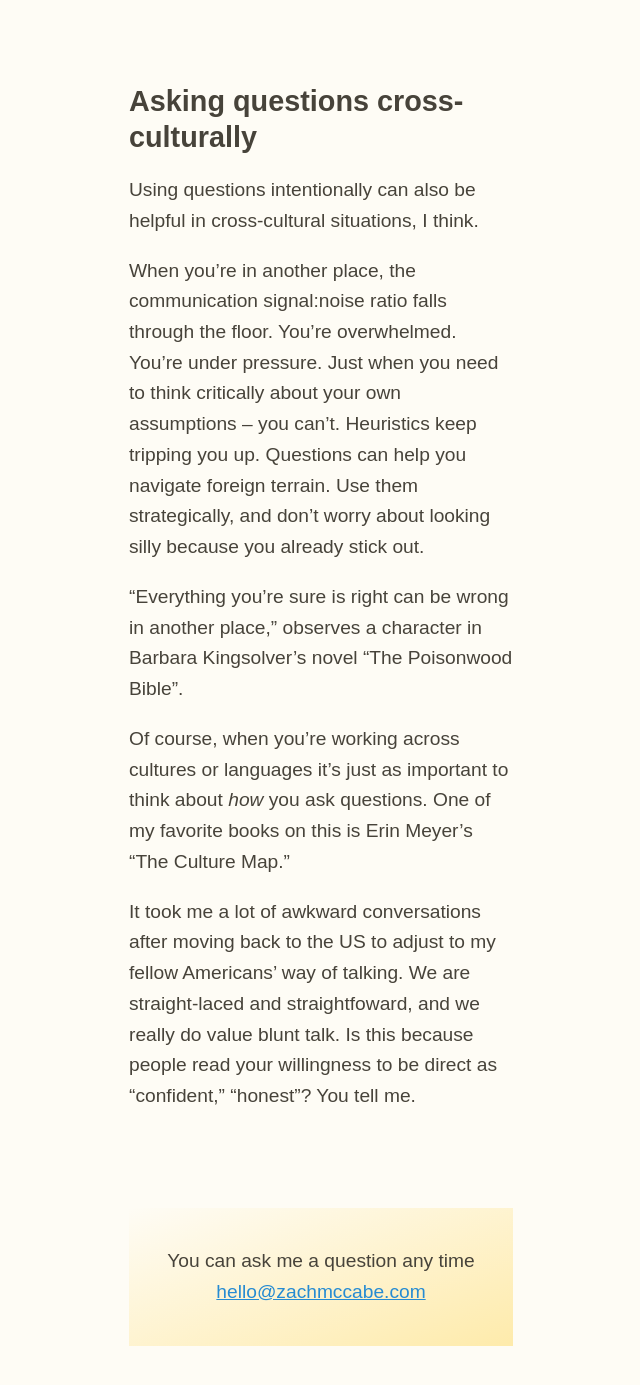
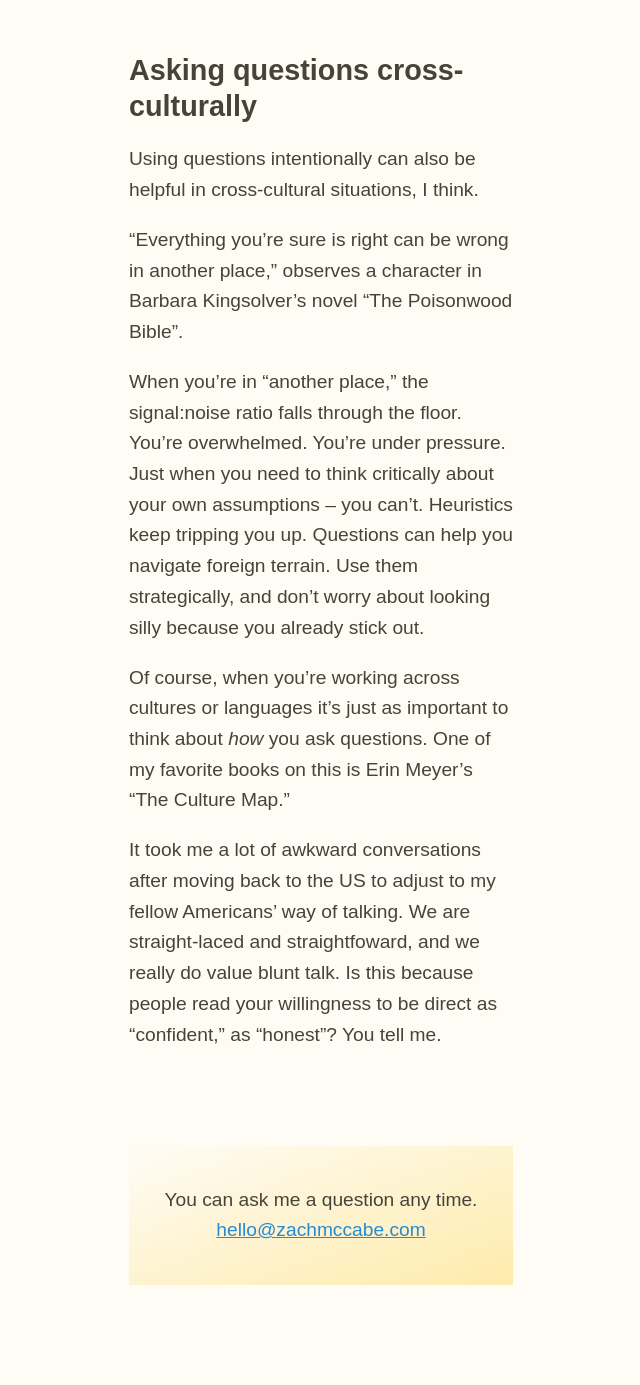
Before and after one commit to zachmccabe/zachmccabe.github.io, a Jekyll site: the page built from just_ask.md, in a window 1280 px wide and 1400 px high, scrolled down 1397 px. Shown: the top 1385 px of the window, without its empty margins (319-959 px from the left). Built offline with Jekyll 4.4.1, drawn with Linux system fonts in a browser that asks for light colours; some of the changed text lies outside the part shown.

Commit message:
Update just_ask.md

```diff
--- a/just_ask.md
+++ b/just_ask.md
@@ -37,10 +37,10 @@
 
 Using questions intentionally can also be helpful in cross-cultural situations, I think.
 
-When you're in another place, the communication signal:noise ratio falls through the floor. You're overwhelmed. You're under pressure. Just when you need to think critically about your own assumptions – you can't. Heuristics keep tripping you up. Questions can help you navigate foreign terrain. Use them strategically, and don't worry about looking silly because you already stick out.
+"Everything you're sure is right can be wrong in another place," observes a character in Barbara Kingsolver's novel "The Poisonwood Bible".
 
-"Everything you're sure is right can be wrong in another place," observes a character in Barbara Kingsolver's novel "The Poisonwood Bible".
+When you're in "another place," the signal:noise ratio falls through the floor.  You're overwhelmed. You're under pressure. Just when you need to think critically about your own assumptions – you can't. Heuristics keep tripping you up. Questions can help you navigate foreign terrain. Use them strategically, and don't worry about looking silly because you already stick out.
 
 Of course, when you're working across cultures or languages it's just as important to think about _how_ you ask questions. One of my favorite books on this is Erin Meyer's "The Culture Map."
 
-It took me a lot of awkward conversations after moving back to the US to adjust to my fellow Americans' way of talking. We are straight-laced and straightfoward, and we really do value blunt talk. Is this because people read your willingness to be direct as "confident," "honest"? You tell me.
+It took me a lot of awkward conversations after moving back to the US to adjust to my fellow Americans' way of talking. We are straight-laced and straightfoward, and we really do value blunt talk. Is this because people read your willingness to be direct as "confident," as "honest"? You tell me.
```
Also changed, not shown: other parts of just_ask.md (+2 -2 lines).
